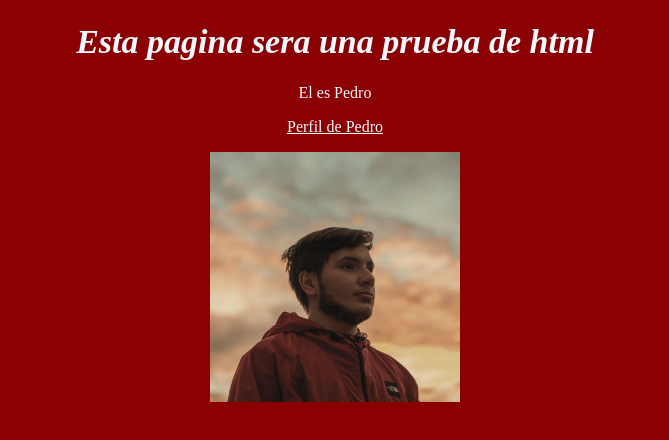
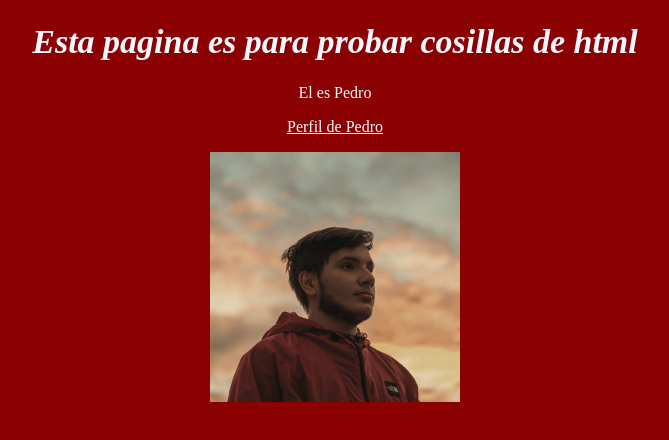
Before and after one commit to P3dro543/P3dro543.github.io, a plain HTML site: page index.html in a window 1280 px wide. Shown: the whole page, without its empty margins (305-974 px from the left). Drawn offline with Linux system fonts and the light colour scheme.

Commit message:
Update index.html

```diff
--- a/index.html
+++ b/index.html
@@ -8,7 +8,7 @@
     <title>Document</title>
 </head>
 <body>
-    <h1>Esta pagina sera una prueba de html</h1>
+    <h1>Esta pagina es para probar cosillas de html</h1>
 
              <p> El es Pedro
         </p>
```
